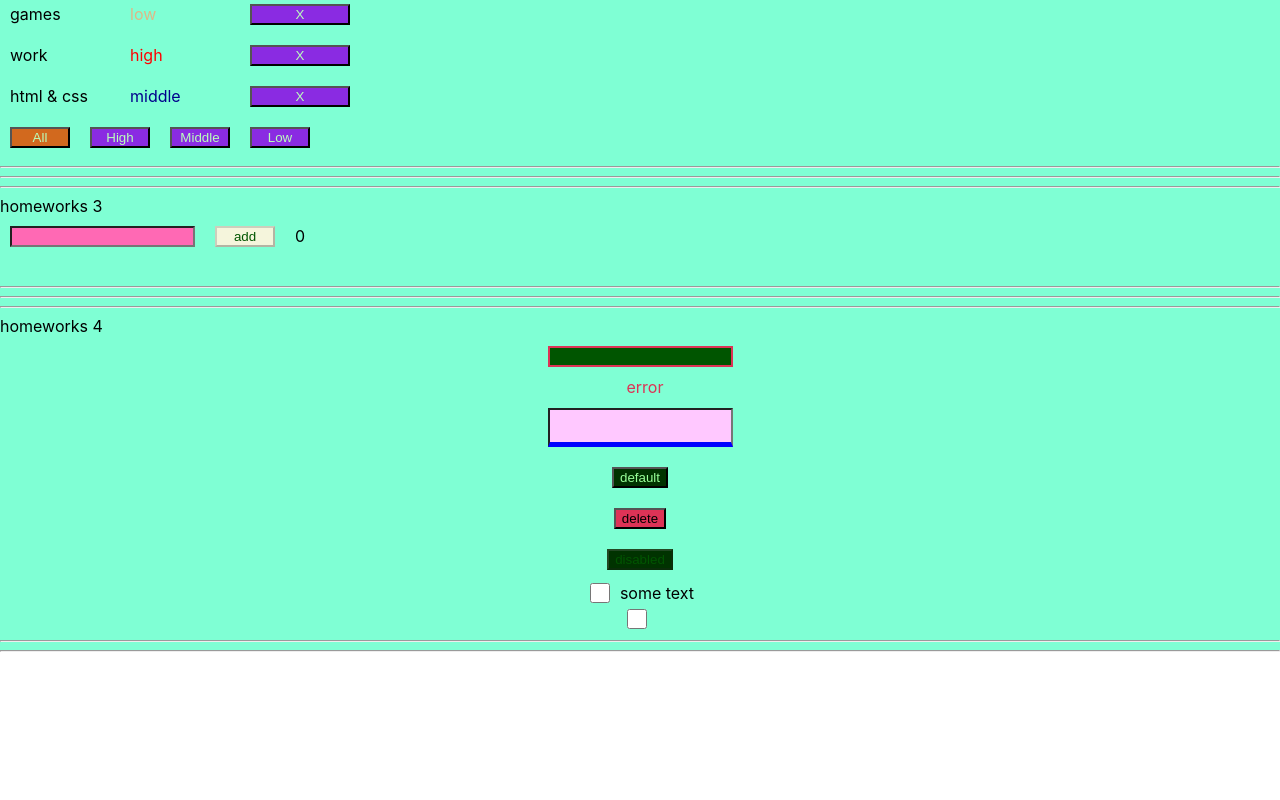
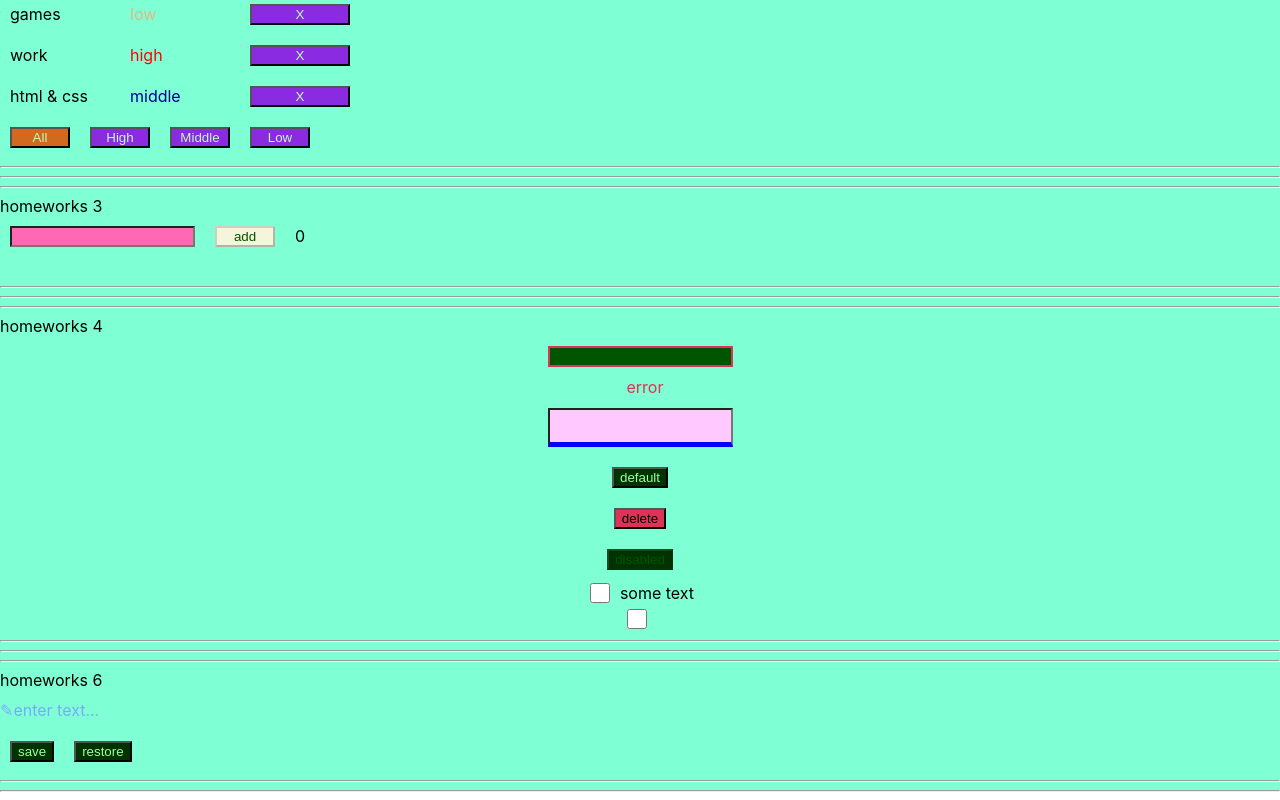
Before and after one commit to KombinatorVit/TasksIgnat, a React (Create React App) app: page /#/pre-junior in a window 1280 px wide. Shown: the part 411-1211 px from the top of the page. Before the commit the page ends 1071 px from the top, so only its background shows below. Built offline with nearby package versions, Linux system fonts and the light colour scheme.

Commit message:
PreJunior HW6

```diff
--- a/src/p2-homeworks/h5-rrd-v6/pages/PreJunior.tsx
+++ b/src/p2-homeworks/h5-rrd-v6/pages/PreJunior.tsx
@@ -3,6 +3,7 @@
 import HW3 from '../../h3/HW3';
 import HW4 from '../../h4/HW4';
 import React from 'react';
+import HW6 from '../../h6/HW6';
 
 
 function PreJunior() {
@@ -12,7 +13,7 @@
             <HW2/>
             <HW3/>
             <HW4/>
-            {/*<HW6/>*/}
+            <HW6/>
 
         </div>
     )
--- a/src/p2-homeworks/h6/HW6.tsx
+++ b/src/p2-homeworks/h6/HW6.tsx
@@ -10,7 +10,7 @@
         saveState<string>('editable-span-value', value)
     }
     const restore = () => {
-        // setValue()
+        setValue(restoreState<string>('editable-span-value', ''))
     }
 
     return (
@@ -26,7 +26,7 @@
                     spanProps={{children: value ? undefined : 'enter text...'}}
                 />
             </div>
-            <SuperButton onClick={save}>save</SuperButton>
+            <SuperButton onClick={save} >save</SuperButton>
             <SuperButton onClick={restore}>restore</SuperButton>
 
             <hr/>
--- /dev/null
+++ b/src/p2-homeworks/h6/common/c4-SuperEditableSpan/SuperEditableSpan.module.css
@@ -0,0 +1,9 @@
+.span {
+    display: inline-block;
+
+    height: 31px;
+    padding-top: 10px;
+
+    cursor: pointer;
+    color: #77aaff
+}
--- a/src/p2-homeworks/h6/common/c4-SuperEditableSpan/SuperEditableSpan.tsx
+++ b/src/p2-homeworks/h6/common/c4-SuperEditableSpan/SuperEditableSpan.tsx
@@ -1,6 +1,6 @@
 import React, {DetailedHTMLProps, InputHTMLAttributes, HTMLAttributes, useState} from 'react'
 import SuperInputText from '../../../h4/common/c1-SuperInputText/SuperInputText'
-
+import s from './SuperEditableSpan.module.css'
 // тип пропсов обычного инпута
 type DefaultInputPropsType = DetailedHTMLProps<InputHTMLAttributes<HTMLInputElement>, HTMLInputElement>
 // тип пропсов обычного спана
@@ -31,22 +31,22 @@
     const {children, onDoubleClick, className, ...restSpanProps} = spanProps || {}
 
     const onEnterCallback = () => {
-        // setEditMode() // выключить editMode при нажатии Enter
+        setEditMode(false) // выключить editMode при нажатии Enter
 
         onEnter && onEnter()
     }
     const onBlurCallback = (e: React.FocusEvent<HTMLInputElement>) => {
-        // setEditMode() // выключить editMode при нажатии за пределами инпута
+        setEditMode(false) // выключить editMode при нажатии за пределами инпута
 
         onBlur && onBlur(e)
     }
     const onDoubleClickCallBack = (e: React.MouseEvent<HTMLSpanElement, MouseEvent>) => {
-        // setEditMode() // включить editMode при двойном клике
+        setEditMode(true) // включить editMode при двойном клике
 
         onDoubleClick && onDoubleClick(e)
     }
 
-    const spanClassName = `${'сделать красивый стиль для спана'} ${className}`
+    const spanClassName = `${s.span} ${className ? className : ''}`
 
     return (
         <>
@@ -67,7 +67,7 @@
                         {...restSpanProps}
                     >
                         {/*если нет захардкодженного текста для спана, то значение инпута*/}
-                        {children || restProps.value}
+                        ✎{children || restProps.value}
                     </span>
                 )
             }
```
